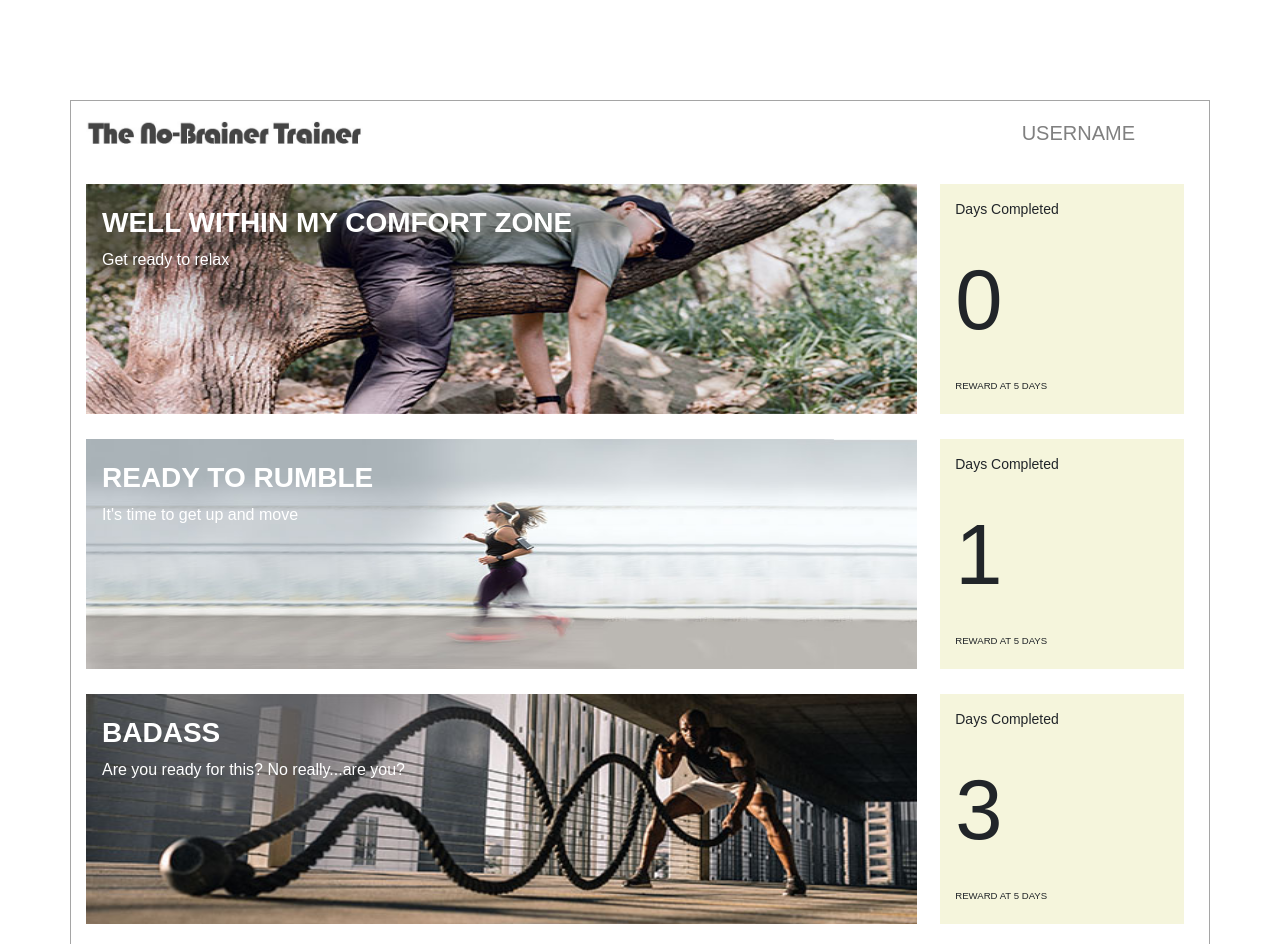
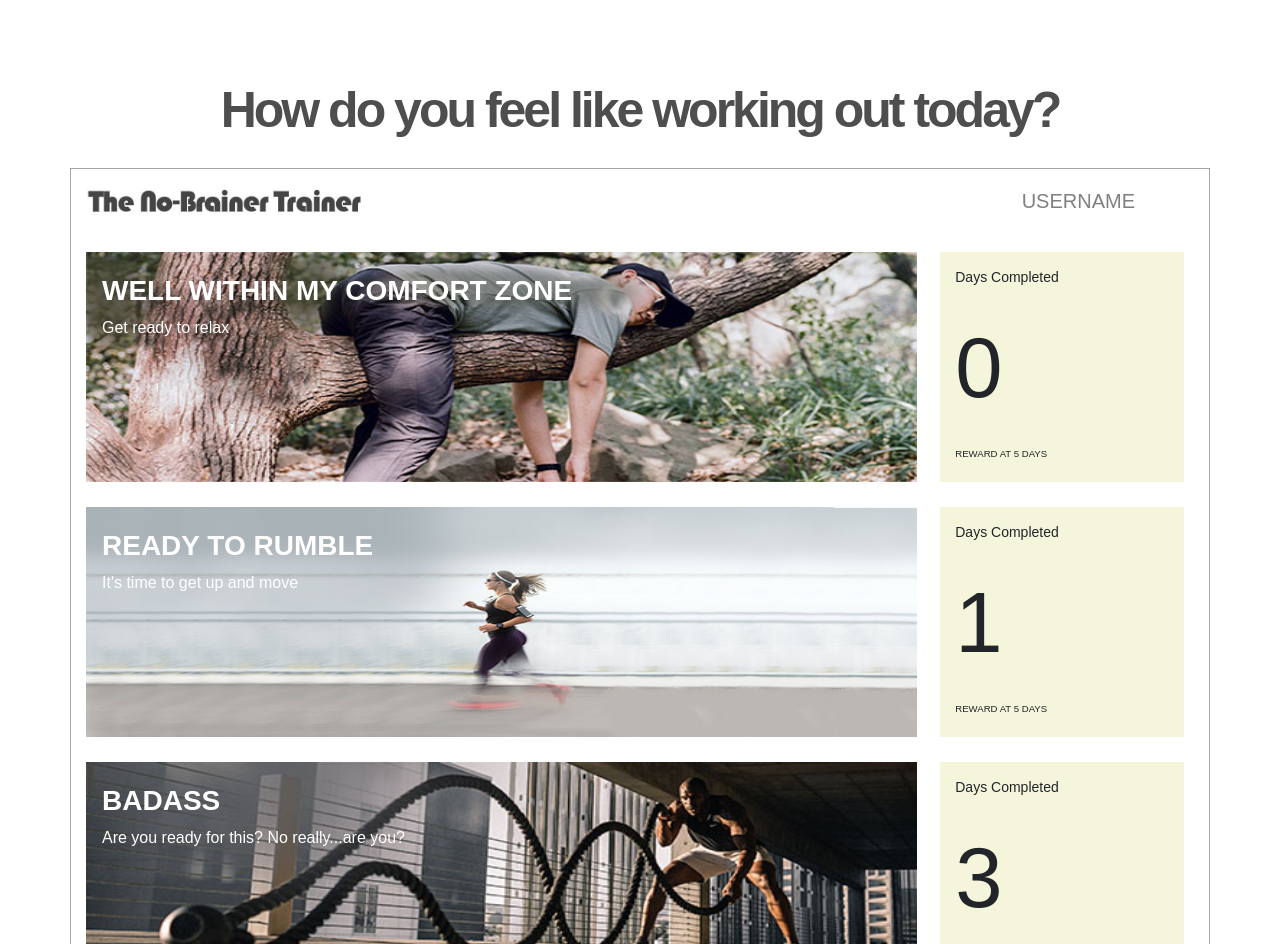
Before and after one commit to pmhagwood/no-brainertrainer, a website: page public/Program.html in a window 1280 px wide. Shown: the top 944 px of the page. Drawn offline with nearby package versions, Linux system fonts and the light colour scheme.

Commit message:
changed program.html

```diff
--- a/public/Program.html
+++ b/public/Program.html
@@ -17,7 +17,11 @@
 </head>
 
 <body>
+    <div class="container2">
+    <h1 class="programHead">How do you feel like working out today?</h1>
+</div>
     <div class="container">
+
 
         <div> <img src="./assets/OneLineLogo.jpg" class=logo>
         <h5 class="hfive" id="username">USERNAME</h5></div>
--- a/public/stylesheets/programstyle.css
+++ b/public/stylesheets/programstyle.css
@@ -2,7 +2,6 @@
 body {
     font-family: Arial;
   }
-
 
 .hfive {
   font-weight: 200;
@@ -16,23 +15,20 @@ body {
 .container {
 border: 1px solid rgb(165, 165, 165);
 width: 100%;
-margin-top: 100px;
+
 height: 1100px;
 }
+.container2 {
+ width: 100%;
+ margin-top: 30px;
+ text-align: center;
+ color:rgb(78, 78, 78)
+  }
 
 .logo {
   width:25%;
   margin-top:20px;
   margin-bottom: 40px;
-}
-
-.bkndBoxLeft {
-  width: 75%;
-  height: 230px;
-  background-color: rgb(224, 224, 224);
-  float: left;
-  padding: 10px;
-  margin-bottom: 25px;
 }
 
 .bkndBoxRight {
@@ -80,6 +76,10 @@ margin-top: 0px;
   position: relative;
 }
 
-.strenuousBox {
-  position: relative;
+.programHead {
+font-weight: 800;
+font-size: 50px;
+letter-spacing: -3px;
+margin-top: 60px;
+padding: 20px;
 }
```
